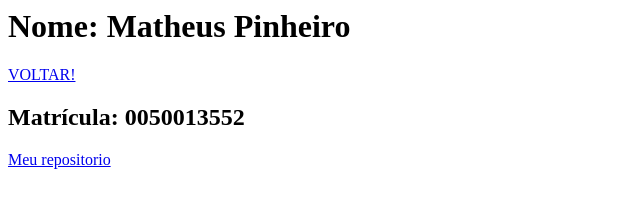
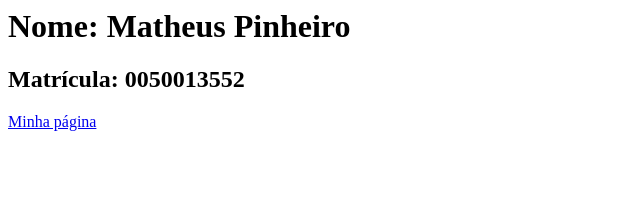
Before and after one commit to MatheusPinheiroLaSalle/Lista, a plain HTML site: page index.html in a window 1280 px wide. Shown: the whole page, without its empty margins (0-640 px from the left). Drawn offline with Linux system fonts and the light colour scheme.

Commit message:
Update index.html

```diff
--- a/index.html
+++ b/index.html
@@ -1,5 +1,5 @@
 <html>
-  <h1>Nome: Matheus Pinheiro</h1>  <a href="https://salgado.github.io/2019.1.cscw-colab/">VOLTAR!</a>
+  <h1>Nome: Matheus Pinheiro</h1>
   <h2>Matrícula: 0050013552</h2>
 <body>
     <!-- <h3><img src="https://cdn.pensador.com/img/imagens/pe/xe/pexels_photo_4_2_c.jpg" alt="AVATAR"></img>
@@ -8,7 +8,7 @@
   </h4>
   <iframe width="560" height="315" src="https://www.youtube.com/embed/3lunZIG2Q_k" frameborder="0" allow="accelerometer; autoplay; encrypted-media; gyroscope; picture-in-picture" allowfullscreen></iframe>
   <br> -->
-  <a href="https://github.com/MatheusPinheiroLaSalle/CSCW">Meu repositorio</a>
+  <a href="https://matheuspinheirolasalle.github.io/CSCW/">Minha página</a>
 
 
 
```
